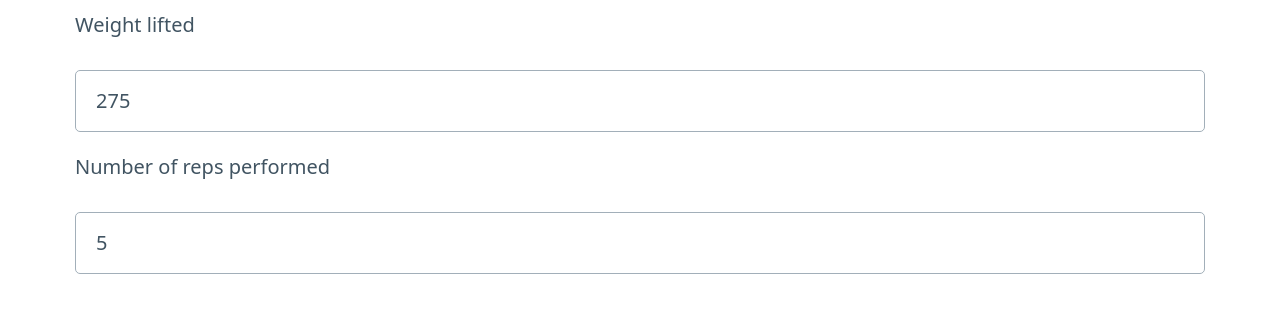
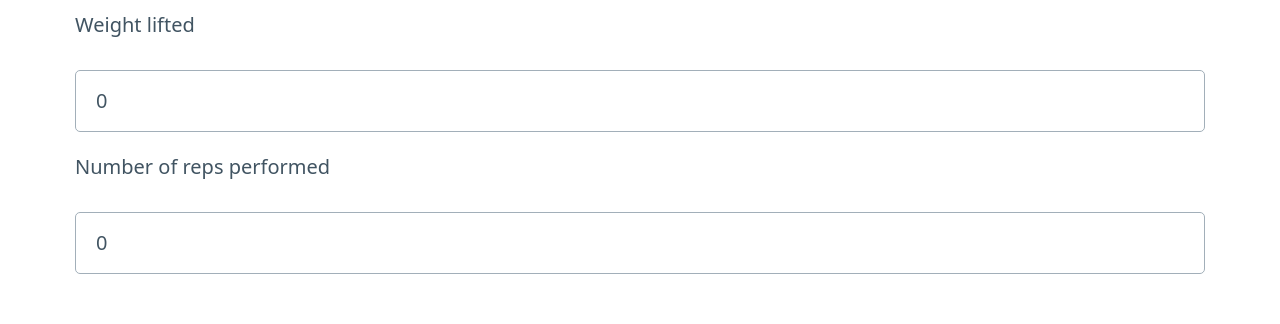
Before and after one commit to nutratech/web.2023, a SvelteKit app: page /calculators in a window 1280 px wide. Shown: the part 358-682 px from the top of the page. Built offline with nearby package versions, Linux system fonts and the light colour scheme.

Commit message:
reset to default values, add comments

```diff
--- a/src/routes/calculators/+page.svelte
+++ b/src/routes/calculators/+page.svelte
@@ -7,8 +7,8 @@
 	// ~~~~~~~~~~~~~~~~~~~~~~~~~~~~~~~~~~~~~~~~~~~~~
 
 	let ormTableData: number[][] = [[]];
-	let ormWeightLifted = 275;
-	let ormRepsPerformed = 5;
+	let ormWeightLifted = 0;
+	let ormRepsPerformed = 0;
 
 	function updateTable1RM() {
 		if (ormWeightLifted > 0 && ormRepsPerformed > 0) {
@@ -32,8 +32,9 @@
 	<h1>Calculators</h1>
 	<p><a href="/">Home page</a> - Click to go back</p>
 	<p>Calculators for various fitness metrics.</p>
+
 	<!--~~~~~~~~~~~~~~~~~~~~~~~~~~~~~~~~~~~~~~~~~~~~~~~~-->
-	<!--	One rep max-->
+	<!-- One rep max -->
 	<!--~~~~~~~~~~~~~~~~~~~~~~~~~~~~~~~~~~~~~~~~~~~~~~~~-->
 	<h2>One-rep max</h2>
 	<form>
@@ -77,9 +78,18 @@
 		</tbody>
 	</table>
 
+	<!--~~~~~~~~~~~~~~~~~~~~~~~~~~~~~~~~~~~~~~~~~~~~~~~~-->
+	<!-- Calorie expenditure (BMR) -->
+	<!--~~~~~~~~~~~~~~~~~~~~~~~~~~~~~~~~~~~~~~~~~~~~~~~~-->
 	<h2>Calorie expenditure (BMR)</h2>
 
+	<!--~~~~~~~~~~~~~~~~~~~~~~~~~~~~~~~~~~~~~~~~~~~~~~~~-->
+	<!-- Body fat % -->
+	<!--~~~~~~~~~~~~~~~~~~~~~~~~~~~~~~~~~~~~~~~~~~~~~~~~-->
 	<h2>Body fat</h2>
 
+	<!--~~~~~~~~~~~~~~~~~~~~~~~~~~~~~~~~~~~~~~~~~~~~~~~~-->
+	<!-- Lean body limits -->
+	<!--~~~~~~~~~~~~~~~~~~~~~~~~~~~~~~~~~~~~~~~~~~~~~~~~-->
 	<h2>Lean body limits (young men)</h2>
 </main>
```
